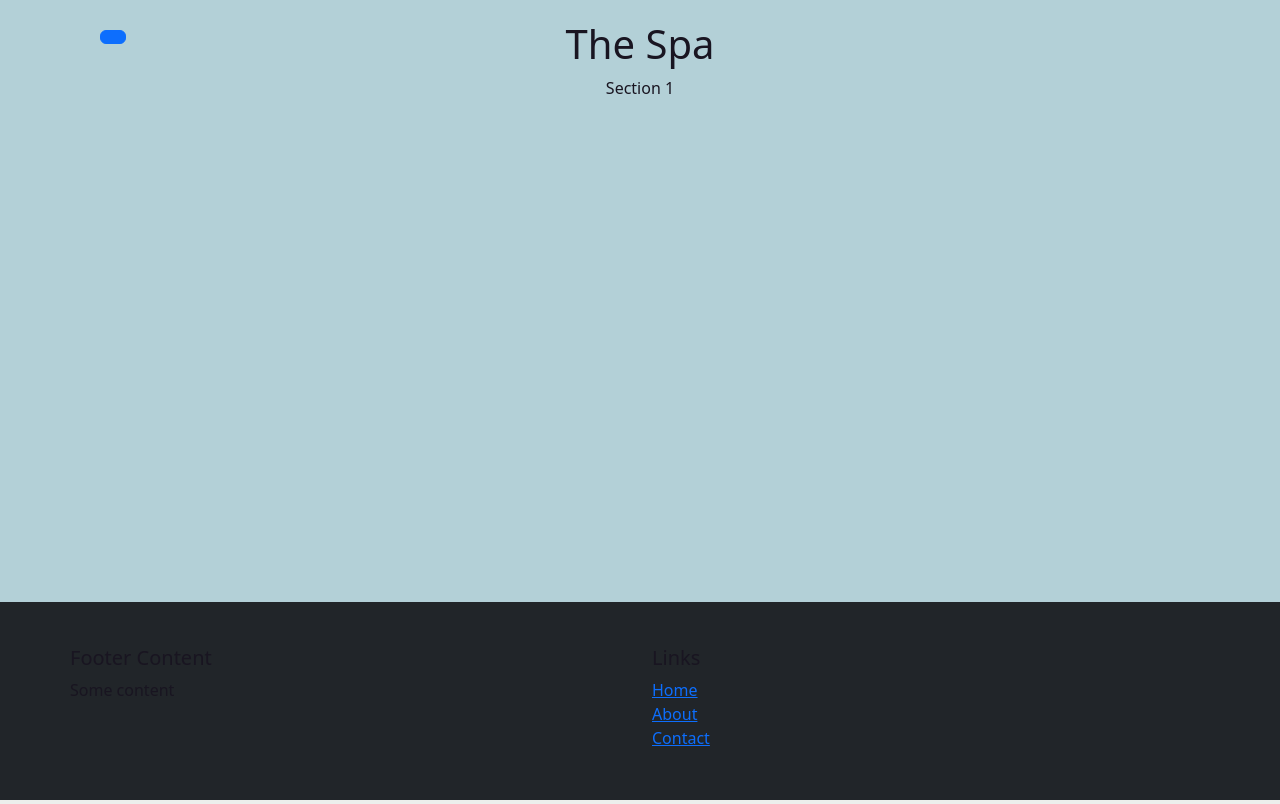
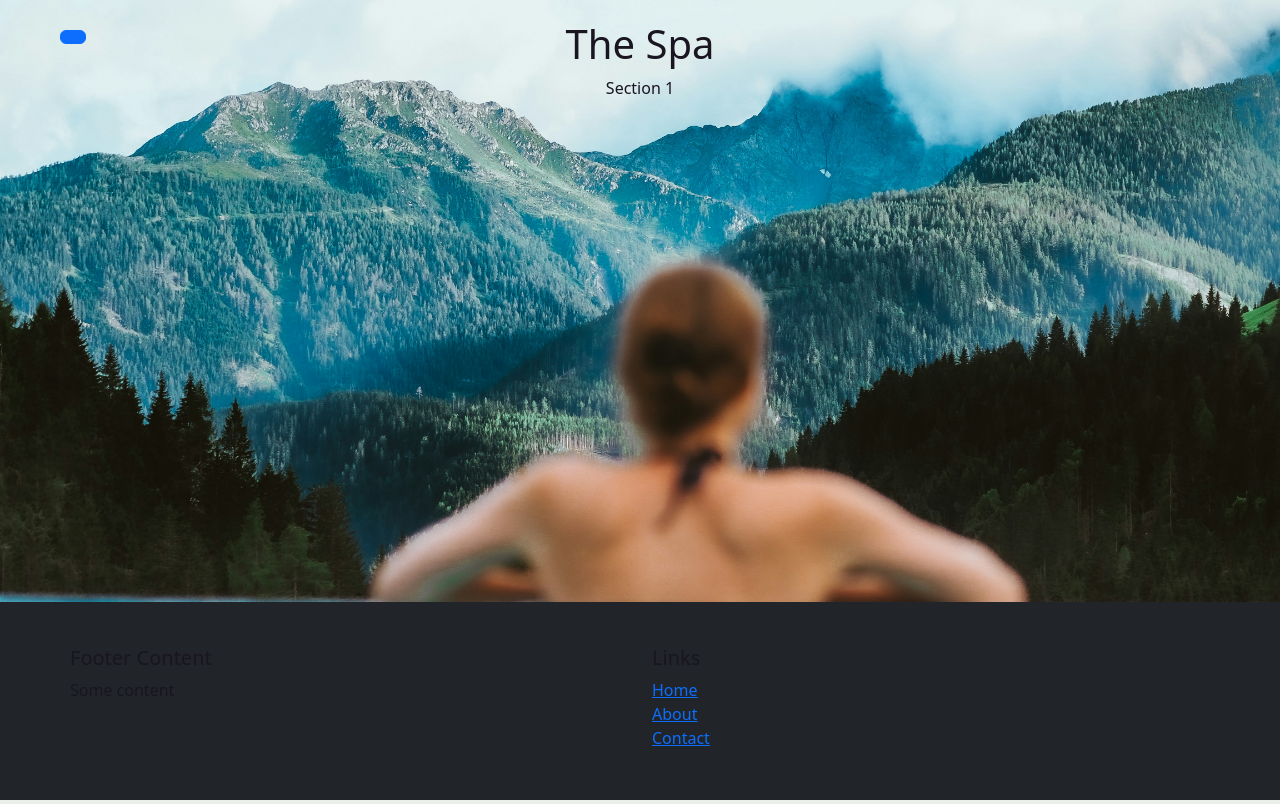
Before and after one commit to CeciliaSG/pp5_hotel_e-commerce, a Django app: page / in a window 1280 px wide. Shown: the top 804 px of the page. Run offline with Django 4.2, Linux system fonts and the light colour scheme.

Commit message:
Add background image to first section

```diff
--- a/static/css/style.css
+++ b/static/css/style.css
@@ -1,8 +1,9 @@
 * {
     margin: 0;
     color: #191521;
+}
 
-}
+/* Global styles */
 
 html {
     height: 100%;
@@ -41,7 +42,7 @@ html {
     color: #191521;
     position: fixed;
     margin-top: 30px;
-    margin-left: 100px;
+    margin-left: 60px;
     z-index: 1001;
 }
 
@@ -88,7 +89,7 @@ html {
     text-align: center;
 }
 
-.container{
+.container {
     margin: 10px;
     margin-top: 20px;
 }
@@ -97,6 +98,14 @@ html {
     margin: 0;
 }
 
+.bg-landing-section{
+    background-image: url('../images/laura-chouette-te8u5ngLwBg-unsplash.jpg');
+    background-size: cover;
+    background-position: center;
+}
+
+/* Footer */
+
 footer {
     position: fixed;
     padding: 20px 20px;
--- a/templates/base.html
+++ b/templates/base.html
@@ -31,11 +31,11 @@
       <!-- Navbar -->
      <!--<nav class="navbar">-->
 <nav>
-  <button class="btn btn-primary navbar-button" type="button" data-bs-toggle="collapse" data-bs-target="#collapseWidthExample" aria-expanded="false" aria-controls="collapseWidthExample">
+  <button class="btn btn-primary navbar-button" type="button" data-bs-toggle="collapse" data-bs-target="#collapseNavbar" aria-expanded="false" aria-controls="collapseNavbar">
     <i class="bi bi-list"></i>
   </button>
 
-  <div class="collapse collapse-horizontal" id="collapseWidthExample">
+  <div class="collapse collapse-horizontal" id="collapseNavbar">
 
       <ul class="navbar-nav" id="navbarNav">
         <li class="nav-item"><a class="nav-link" href="#">Home</a></li>
```
Also changed, not shown: static/images/laura-chouette-te8u5ngLwBg-unsplash.jpg (added), static/images/li-yang-a8iCZvtrHpQ-unsplash.jpg (added).
